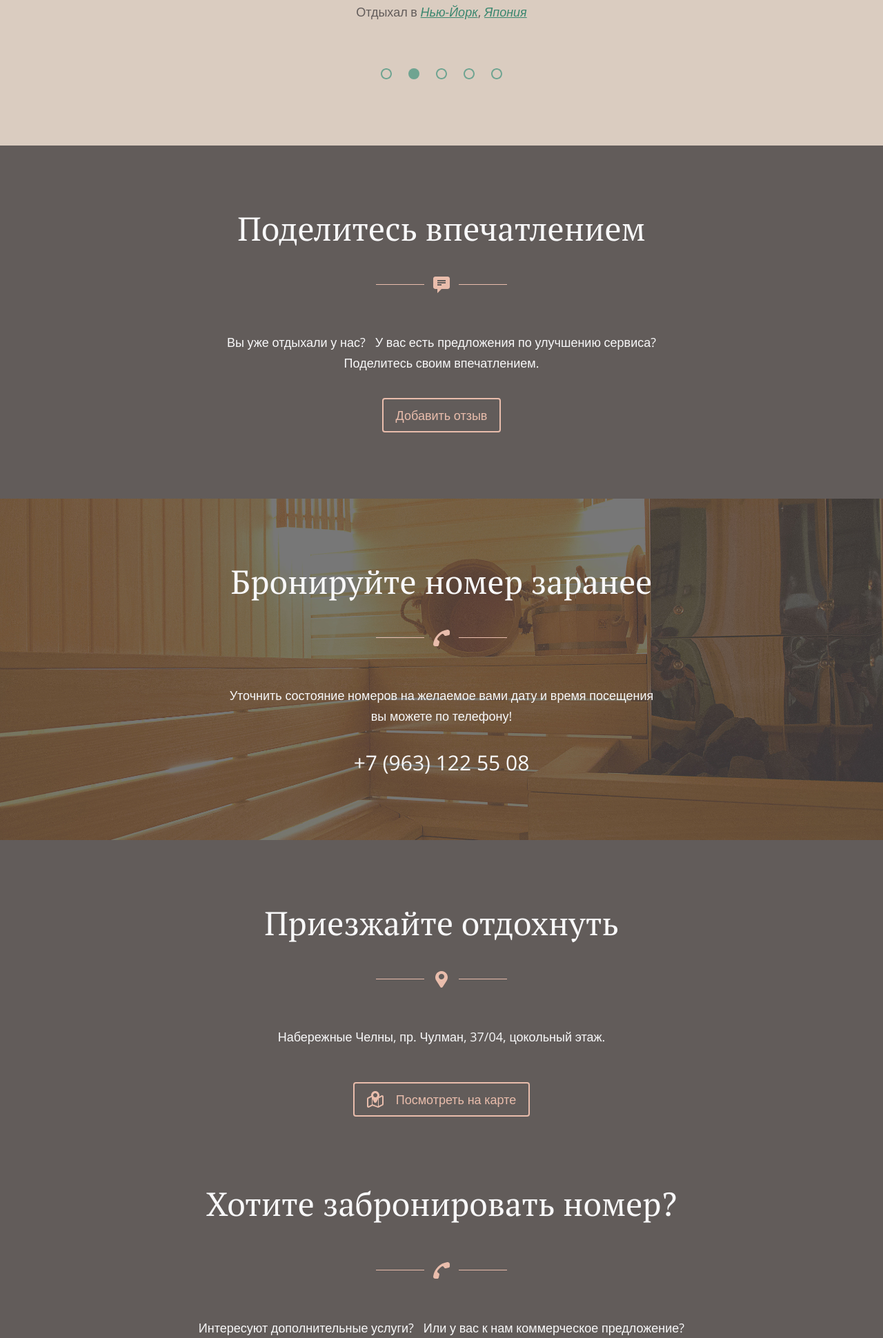
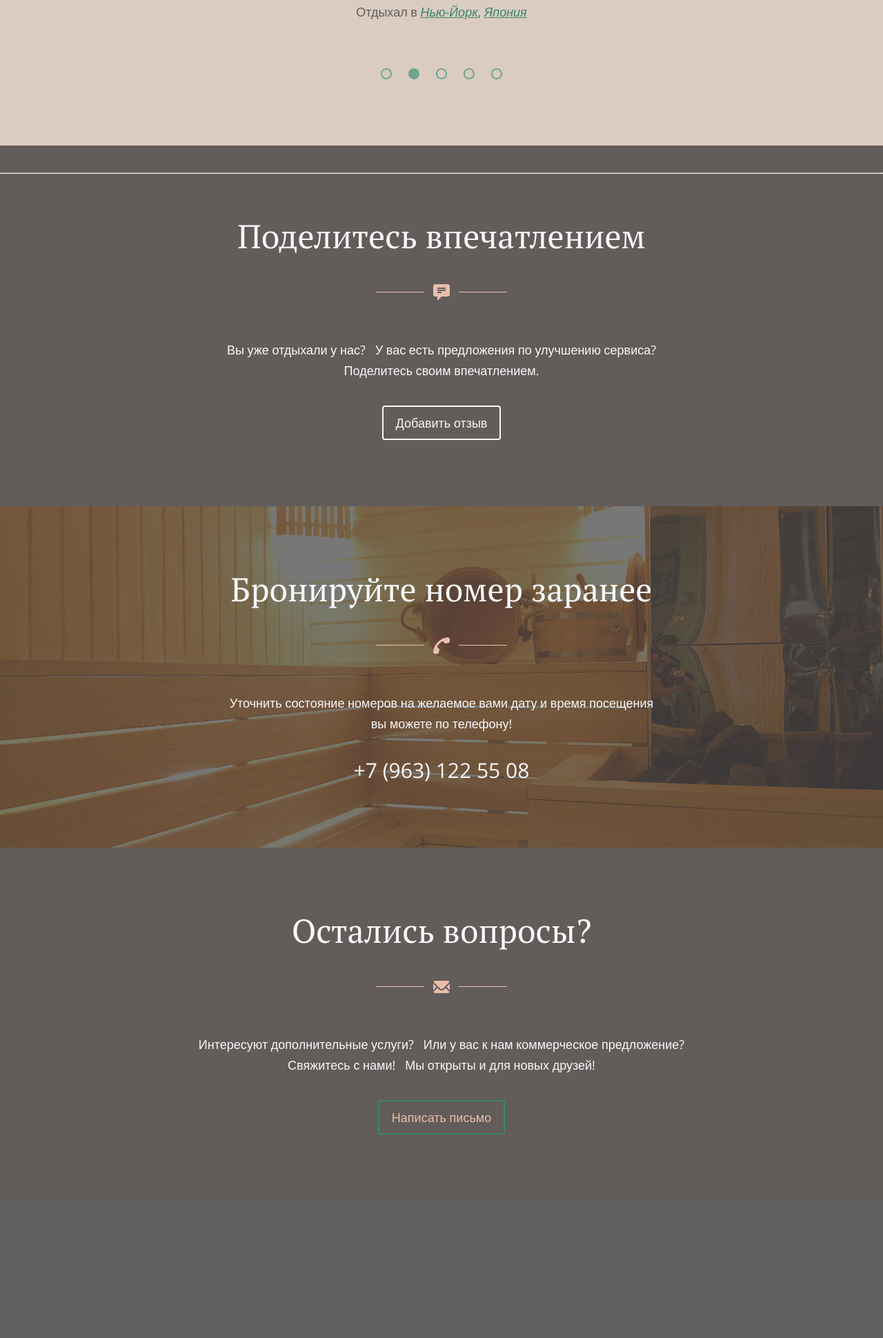
Before and after one commit to ildaribragimov/GL, a PHP site: page /index2.php in a window 1280 px wide. Shown: the part 3438-5378 px from the top of the page at 69% size. After the commit the page ends 5083 px from the top, so only its background shows below. Run offline with PHP 8.4, Linux system fonts and the light colour scheme; some libraries are stand-ins or nearby versions.

Commit message:
Корректировка файлов секций шаблона

```diff
--- a/web/html/glclub.ru/www/includes/about.php
+++ b/web/html/glclub.ru/www/includes/about.php
@@ -4,7 +4,7 @@
  */
 ?>
 
-<section id="about">
+<section id="about" class="-withBg">
 	<a name="about"></a>
 	<div class="section-wrapper">
 		<!-- Шапка секции - Начало -->
--- a/web/html/glclub.ru/www/includes/contacts.php
+++ b/web/html/glclub.ru/www/includes/contacts.php
@@ -4,13 +4,13 @@
  */
 ?>
 
-<section id="contacts">
+<section id="contacts" class="-grey">
 	<a name="contacts"></a>
 	<div class="section-wrapper">
 		<!-- Шапка секции - Начало -->
 		<header>
-			<h2>Приезжайте отдохнуть</h2>
-			<div class="separator -mapPoint">
+			<h2>Остались вопросы?</h2>
+			<div class="separator -envelope">
 				<div class="separator-wrapper">
 					<div class="separator-content">
 						<hr>
@@ -26,75 +26,21 @@
 		<!-- Содержимое секции - Начало -->
 		<div class="section-content">
 			<div class="content-wrapper">
-				<div class="vCard">
-					<div>
-						<span class="category"><span class="value-title" title="Сауна"></span></span><span class="category"><span class="value-title" title="Баня"></span></span><span class="fn org"><span class="value-title" title="GL"></span></span>
-					</div>
-					<div class="subsection-address adr">
-						<p><span class="country-name"><span class="value-title" title="Россия"></span></span> <span class="region"><span class="value-title" title="Республика Татарстан"></span></span> <span class="locality">Набережные Челны</span>, <span class="street-address">пр. Чулман, 37/04</span>, <span class="extended-address">цокольный этаж</span>.</p>
-						<form>
+                <div class="subsection-sendMail">
+                    <p>Интересуют дополнительные услуги? &nbsp; Или у вас к нам коммерческое предложение?<br>
+                    Свяжитесь с нами! &nbsp; Мы открыты и для новых друзей!</p>
                     <div class="element-button centered">
                         <div class="button-wrapper">
-									<button id="showMap" class="-pink">
-										<span class="icon -s showMap"></span>
-										<span class="title">Посмотреть на карте</span>
-										<span class="clr"></span>
-									</button>
-								</div>
-								<div class="clr"></div>
-							</div>
-						</form>
-					</div>
-					<h2>Хотите забронировать номер?</h2>
-					<div class="separator -phone">
-						<div class="separator-wrapper">
-							<div class="separator-content">
-								<hr>
-								<div class="icon -s"></div>
-								<hr>
-							</div>
-						</div>
-						<div class="clr"></div>
-					</div>
-					<p>Интересуют дополнительные услуги? &nbsp; Или у вас к нам коммерческое предложение?<br>
-					Свяжитесь с нами! &nbsp; Мы открыты и для новых друзей!</p>
-					<div class="subsection-phone">
-						<p><span class="tel">+7 (963) 122 55 08</span></p>
-					</div>
-				</div>
-				<div class="subsection-sendMail">
-					<form id="sendMail" name="sendMail" action="/" method="post" accept-charset="utf-8" autocomplete="on" novalidate>
-						<div class="form-wrapper">
-							<div class="form-content">
-								<div class="formElement">
-									<div class="element-field">
-										<input name="userName" placeholder="Имя" type="text" required >
-									</div>
-								</div>
-								<div class="formElement">
-									<div class="element-field">
-										<input name="userEmail" placeholder="E-mail" type="text" required >
-									</div>
-								</div>
-								<div class="formElement">
-									<div class="element-field">
-										<textarea name="userMessage" placeholder="Напишите сообщение здесь..." rows="3" required ></textarea>
-									</div>
-								</div>
-								<div class="formElement">
-									<div class="element-button centered">
-										<div class="button-wrapper">
-											<button class="rounded">
-												<span class="icon -s plane"></span>
+                            <button class="-pink">
+                                <span class="title">Написать письмо</span>
                                 <span class="clr"></span>
                             </button>
                         </div>
                         <div class="clr"></div>
                     </div>
                 </div>
-							</div>
-						</div>
-					</form>
+                <div class="subsection-map">
+
                 </div>
             </div>
 		</div>
--- a/web/html/glclub.ru/www/includes/prices.php
+++ b/web/html/glclub.ru/www/includes/prices.php
@@ -4,7 +4,7 @@
  */
 ?>
 
-<section id="prices">
+<section id="prices" class="-beige">
 	<a name="prices"></a>
 	<div class="section-wrapper">
 		<!-- Шапка секции - Начало -->
--- a/web/html/glclub.ru/www/includes/reserveRoom.php
+++ b/web/html/glclub.ru/www/includes/reserveRoom.php
@@ -4,7 +4,7 @@
  */
 ?>
 
-<section id="reserveRoom">
+<section id="reserveRoom" class="-green">
 	<a name="reserveRoom"></a>
 	<div class="section-wrapper">
 		<!-- Шапка секции - Начало -->
--- a/web/html/glclub.ru/www/includes/reviews.php
+++ b/web/html/glclub.ru/www/includes/reviews.php
@@ -4,7 +4,7 @@
  */
 ?>
 
-<section id="reviews">
+<section id="reviews" class="-beige">
 	<a name="reviews"></a>
 	<div class="section-wrapper">
 		<!-- Шапка секции - Начало -->
--- a/web/html/glclub.ru/www/includes/sendReview.php
+++ b/web/html/glclub.ru/www/includes/sendReview.php
@@ -4,7 +4,8 @@
  */
 ?>
 
-<section id="sendReview">
+<section id="sendReview" class="-beige">
+    <div class="sectionSeparator"><hr></div>
 	<a name="sendReview"></a>
 	<div class="section-wrapper">
 		<!-- Шапка секции - Начало -->
@@ -35,7 +36,7 @@
 				Поделитесь своим впечатлением.</p>
                 <div class="element-button centered">
                     <div class="button-wrapper">
-                        <button class="-pink">
+                        <button class="-green">
                             <span class="title">Добавить отзыв</span>
                             <span class="clr"></span>
                         </button>
```
Lines whose indentation alone changed are shown as unchanged.
